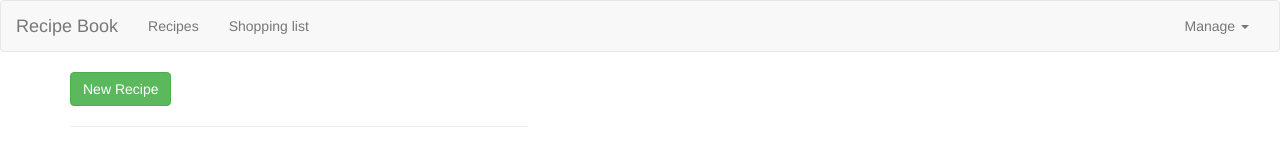
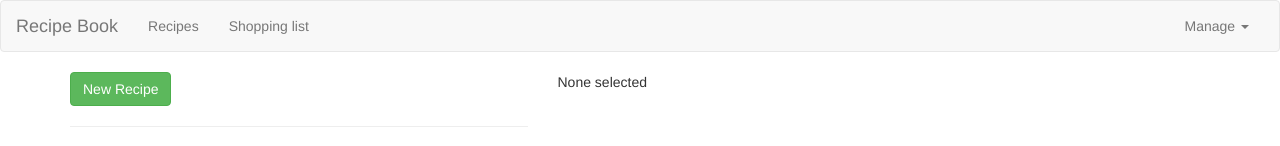
Before and after one commit to pablo-meyer/my-first-app, an Angular app: page / in a window 1280 px wide. Shown: the top 146 px of the page. Built offline with nearby package versions, Linux system fonts and the light colour scheme.

Commit message:
display info text if no recipe selected

```diff
--- a/src/app/recipes/recipes.component.html
+++ b/src/app/recipes/recipes.component.html
@@ -3,6 +3,11 @@
     <app-recipe-list (selectRecipeItem)="selectedRecipe=$event"></app-recipe-list>
   </div>
   <div class="col-md-7">
-    <app-recipe-detail *ngIf="selectedRecipe != null" [selectedRecipe]="selectedRecipe"></app-recipe-detail>
+    <app-recipe-detail *ngIf="selectedRecipe; else infoText" [selectedRecipe]="selectedRecipe"></app-recipe-detail>
+    <ng-template #infoText>
+      <p>
+        None selected
+      </p>
+    </ng-template>
   </div>
 </div>
```
